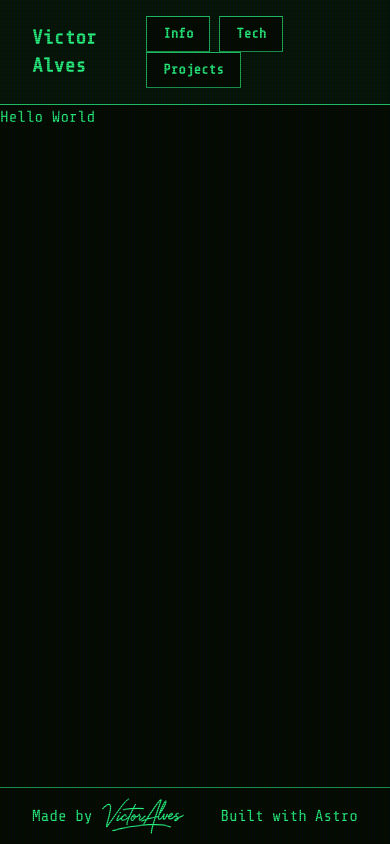
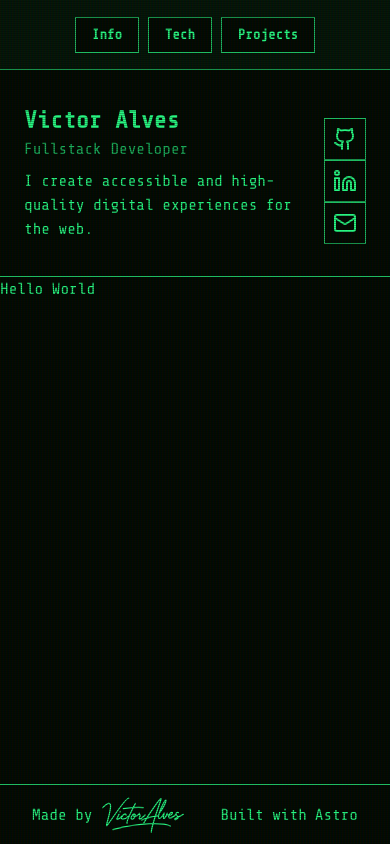
Before and after one commit to victoralvesf/portfolio, an Astro site: page / in a window 390 px wide. Built offline with nearby package versions, Linux system fonts and the light colour scheme; Astro itself is replaced by a stand-in of ours.

Commit message:
feat: add sidebar info

```diff
--- /dev/null
+++ b/src/components/social.tsx
@@ -0,0 +1,16 @@
+import { cn } from "@/lib/utils"
+import type { ComponentPropsWithoutRef } from "react"
+
+export function SocialLink({ className, ...props }: ComponentPropsWithoutRef<'a'>) {
+  return (
+    <a
+      {...props}
+      className={cn(
+        "border border-border/75 p-2 flex items-center justify-center hover:bg-foreground/95 hover:text-background transition-colors",
+        className
+      )}
+      target="_blank"
+      rel="noreferrer"
+    />
+  )
+}
--- a/src/components/footer.astro
+++ b/src/layouts/footer.astro
@@ -4,7 +4,7 @@ import { Button } from "@/components/ui/button";
 ---
 
 <footer
-  class="border-t border-border/75 flex items-center justify-between px-8 py-2 absolute bottom-0 w-full"
+  class="flex h-footer max-h-footer border-t border-border/75 items-center justify-between px-8 py-2 md:absolute md:bottom-0 w-full"
 >
   <div class="flex items-center gap-2">
     <span>Made by</span>
--- a/src/components/header.astro
+++ b/src/layouts/header.astro
@@ -3,12 +3,8 @@ import { Button } from "@/components/ui/button";
 ---
 
 <header
-  class="flex items-center justify-between border-b border-border/75 px-8 py-4 bg-foreground/5"
+  class="h-header max-h-header flex items-center justify-center border-b border-border/75 px-8 py-4 bg-foreground/5"
 >
-  <div class="cursor-default">
-    <h1 class="text-xl font-semibold">Victor Alves</h1>
-  </div>
-
   <nav>
     <a href="#">
       <Button>Info</Button>
--- /dev/null
+++ b/src/layouts/info.astro
@@ -0,0 +1,58 @@
+---
+import { GithubIcon, LinkedinIcon, MailIcon } from "lucide-react";
+import { SocialLink } from "@/components/social";
+
+const socials = [
+  {
+    href: "https://github.com/victoralvesf",
+    icon: GithubIcon,
+  },
+  {
+    href: "https://linkedin.com/in/victoralvesf",
+    icon: LinkedinIcon,
+  },
+  {
+    href: "mailto:contato@victoralvesf.com",
+    icon: MailIcon,
+  },
+];
+---
+
+<aside
+  class="w-full md:w-xs max-md:border-b md:border-r border-border/75 md:h-full flex flex-row md:flex-col items-center py-8 px-6 gap-4"
+>
+  <div
+    class="hidden min-w-full aspect-square bg-foreground/10 md:block border-4 border-border/75"
+  >
+    <img
+      src="https://github.com/victoralvesf.png"
+      alt="Victor Alves"
+      class="aspect-square grayscale-50 hover:grayscale-0 transition-all text-transparent"
+    />
+  </div>
+
+  <div class="flex gap-2 md:gap-4 flex-col">
+    <div>
+      <h2 class="text-2xl font-bold">Victor Alves</h2>
+      <p class="text-foreground/70">Fullstack Developer</p>
+    </div>
+
+    <div class="text-pretty">
+      <p>
+        I create accessible and high-quality digital experiences for the web.
+      </p>
+    </div>
+  </div>
+
+  <div class="max-md:ml-auto md:mt-auto">
+    <div class="flex mt-4 flex-col md:flex-row">
+      {
+        socials.map((item, index) => (
+          <SocialLink key={index} href={item.href}>
+            <item.icon className="size-6" />
+          </SocialLink>
+        ))
+      }
+    </div>
+  </div>
+</aside>
--- a/src/layouts/main.astro
+++ b/src/layouts/main.astro
@@ -1,7 +1,8 @@
 ---
 import "@/styles/global.css";
-import Header from "@/components/header.astro";
-import Footer from "@/components/footer.astro";
+import Header from "@/layouts/header.astro";
+import Footer from "@/layouts/footer.astro";
+import Info from "@/layouts/info.astro";
 
 interface Props {
 	title: string;
@@ -18,15 +19,24 @@ const { title } = Astro.props;
 		<meta name="generator" content={Astro.generator} />
 		<title>{title}</title>
 	</head>
-	<body class="w-screen h-screen overflow-hidden">
+	<body class="w-screen h-dvh overflow-hidden">
 		<div
 			class="2xl:max-w-7xl mx-auto h-full 2xl:border-x border-border/75 relative"
 		>
 			<Header />
-			<main>
+			<main class="flex flex-col md:flex-row min-h-content h-content">
+				<Info />
 				<slot />
 			</main>
 			<Footer />
 		</div>
 	</body>
 </html>
+
+<script>
+	const isMobile = window.innerHeight > window.innerWidth;
+
+	if (isMobile) {
+		document.body.classList.add("mobile");
+	}
+</script>
--- a/src/styles/global.css
+++ b/src/styles/global.css
@@ -10,8 +10,12 @@
   --radius-xl: calc(var(--radius) + 4px);
   --color-background: var(--background);
   --color-foreground: var(--foreground);
-  --color-border: var(--border);
-  --color-background-foreground: var(--background-foreground);
+  --color-border: var(--foreground);
+  --color-secondary: var(--secondary);
+
+  --spacing-header: var(--header-height);
+  --spacing-footer: var(--footer-height);
+  --spacing-content: var(--content-height);
 }
 
 :root {
@@ -19,11 +23,13 @@
   --opacity-hover: 0.95;
   --opacity-placeholder: 0.4;
 
+  --header-height: 70px;
+  --footer-height: 60px;
+  --content-height: calc(100vh - (var(--header-height) + var(--footer-height)));
+
   --background: oklch(0.13 0.0386 136.39);
   --foreground: oklch(0.87 0.225 151.28);
-  --border: oklch(0.87 0.225 151.28);
-
-  --background-foreground: oklch(0.18 0.0033 17.47);
+  --secondary: oklch(0.18 0.0033 17.47);
 }
 
 @theme {
@@ -66,12 +72,17 @@
 
 body::after,
 body::before {
-  @apply block absolute inset-0 z-2 pointer-events-none;
+  @apply block fixed inset-0 z-2 pointer-events-none;
   content: " ";
 }
 
 body::after {
-  @apply bg-background-foreground/15 animate-flicker;
+  @apply bg-secondary/15 animate-flicker;
+}
+
+body.mobile::after {
+  display: none;
+  animation: none;
 }
 
 body::before {
```
